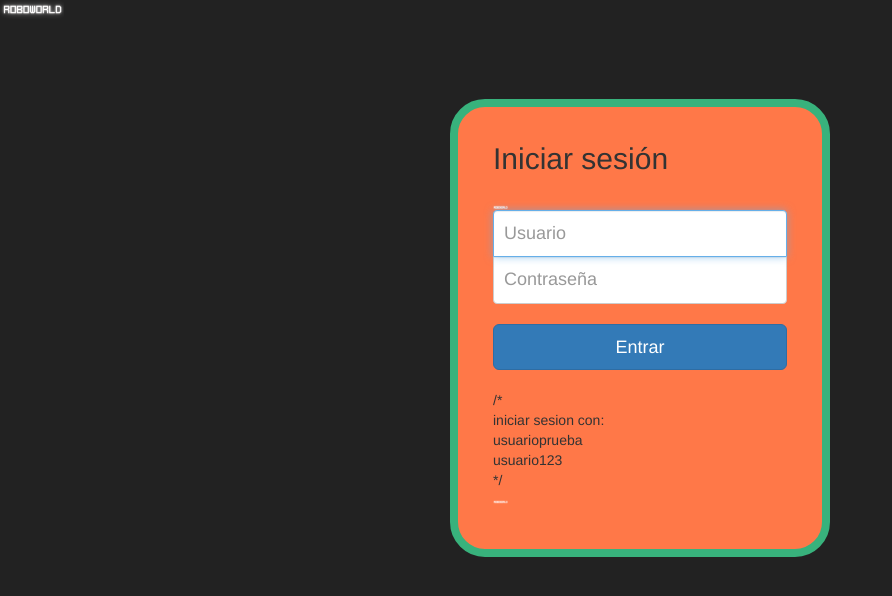
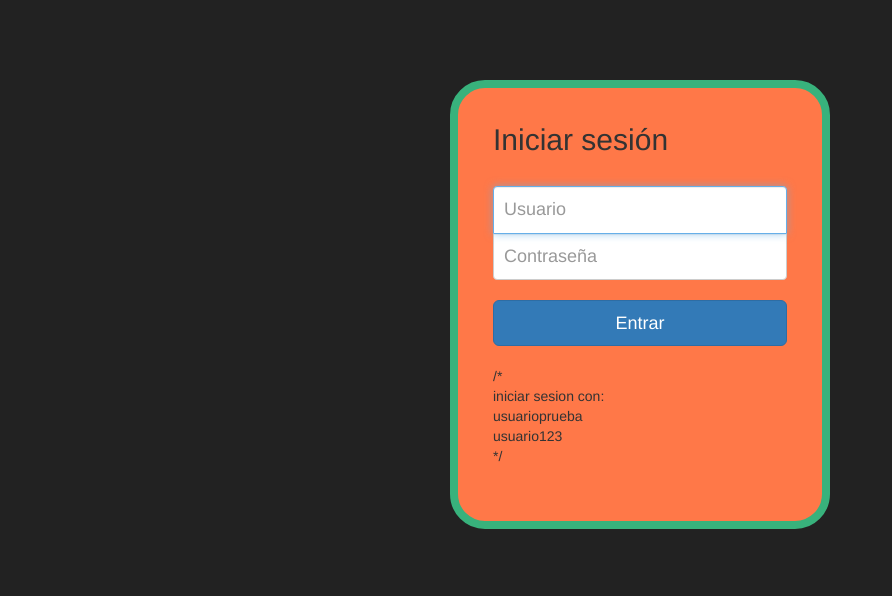
Before and after one commit to grchristian/RoboWorld, a Django app: page /accounts/login/ in a window 1280 px wide. Shown: the top 596 px of the page, without its empty margins (0-892 px from the left). Run offline with Django 3.2, Linux system fonts and the light colour scheme; some libraries are stand-ins or nearby versions.

Commit message:
img deleted

```diff
--- a/roboworld_app/static/roboworld_app/css/style_inicio_sesion.css
+++ b/roboworld_app/static/roboworld_app/css/style_inicio_sesion.css
@@ -1,9 +1,3 @@
-img {
-  max-width: 5%;
-  height: auto;
-}
-
-
 body {
   background:#222222;
 }
--- a/roboworld_app/static/roboworld_app/css/style_micuenta.css
+++ b/roboworld_app/static/roboworld_app/css/style_micuenta.css
@@ -88,9 +88,3 @@ a:hover{
 	text-decoration: none;
 	color: #74e145;
 }
-
-
-img {
-	max-width: 5%;
-	height: auto;
-  }
--- a/roboworld_app/templates/registration/login.html
+++ b/roboworld_app/templates/registration/login.html
@@ -21,12 +21,6 @@
 </head>
 
 
-
-
-<img src="{% static 'roboworld_app/img/logo.png' %}">
-
-
-
 <div class="wrapper">
   <form class="form-signin" method="post" action="{% url 'login' %}">
 
@@ -37,9 +31,6 @@
       <h6>Tu usuario y contraseña no coinciden, por favor intenta de nuevo.<h6>
     {% endif %}
 
-    <img src="{% static 'roboworld_app/img/logo.png' %}">
-
-
     <input type="text" class="form-control" name="username" placeholder="Usuario" required="" autofocus=""/>
     <input type="password" class="form-control" name="password" placeholder="Contraseña" required=""/>
 
@@ -47,10 +38,13 @@
     <input type="hidden" name="next" value="{{ next }}"/>
 
 
+
+
     <br>
     <p>/*<br>iniciar sesion con:<br>usuarioprueba<br>usuario123<br>*/</p>
 
-    <img src="{% static 'roboworld_app/img/logo.png' %}">
+
+
 
 
 
```
